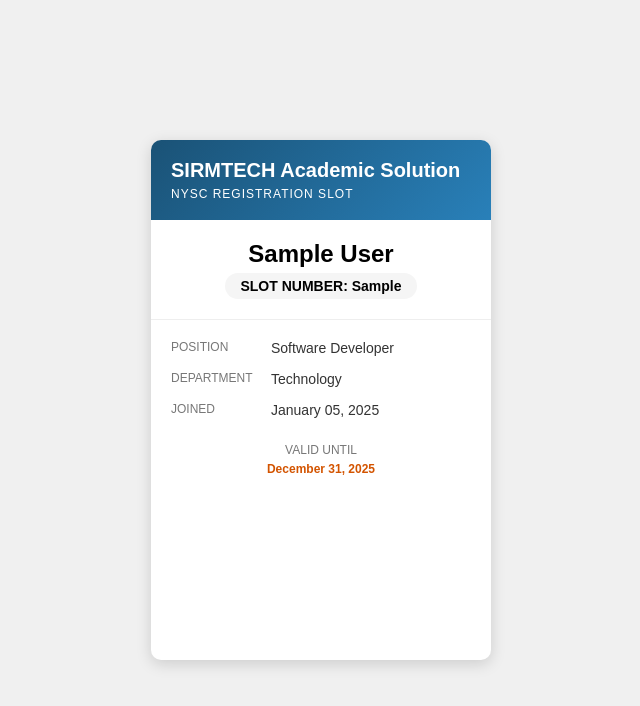
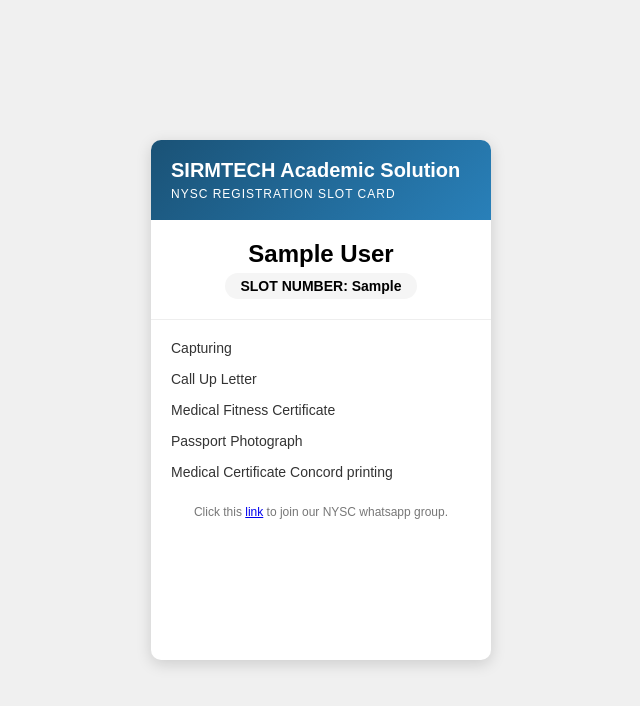
Before and after one commit to vbello-tech/Sirmtech, a Django app: template templates/nysc/slot_template.html in a window 1280 px wide. Shown: the top 706 px of the page, without its empty margins (319-959 px from the left). Run offline with Django 5.2, Linux system fonts and the light colour scheme; the template is opened without the code that fills it: values that come from a table or form of the project are taken from there, others are empty; tables that the repository leaves empty hold one stand-in row (values such as "Sample post").

Commit message:
git cache cleared

```diff
--- a/nysc/models.py
+++ b/nysc/models.py
@@ -67,18 +67,9 @@
         verbose_name="Medical Certificate Concord printing"
     )
     slot = models.SlugField()
+    amount = models.IntegerField(blank=True, null=True)
     payment_status = models.BooleanField(default=False)
     payment_id = models.CharField(max_length=20, blank=True, null=True)
-
-    def get_amount(self):
-        amount = s_c  # base charge (assuming it's always included)
-        if self.passport:
-            amount += p_p
-        if self.medical_certificate:
-            amount += m_p
-        if self.concord_printing:
-            amount += c_m_p
-        return amount
 
     def get_verify_payment(self):
         return reverse("nysc:verify", kwargs={
@@ -90,5 +81,18 @@
             'pk': self.pk,
         })
 
+    def save(self, *args, **kwargs):
+        amount = s_c  # base charge (assuming it's always included)
+        if self.passport:
+            amount += p_p
+        if self.medical_certificate:
+            amount += m_p
+        if self.concord_printing:
+            amount += c_m_p
+        self.amount = amount
+
+        # Call the parent save method
+        super().save(*args, **kwargs)
+
     def __str__(self):
         return f"{self.first_name} {self.last_name}"
--- a/sirmtech/settings/settings.py
+++ b/sirmtech/settings/settings.py
@@ -138,3 +138,7 @@
 # https://docs.djangoproject.com/en/5.1/ref/settings/#default-auto-field
 
 DEFAULT_AUTO_FIELD = 'django.db.models.BigAutoField'
+
+# paystack secrets
+PAYSTACK_PUBLIC_KEY = config("PAYSTACK_PUBLIC_KEY")
+PAYSTACK_SECRET_KEY = config("PAYSTACK_SECRET_KEY")
--- a/templates/nysc/order.html
+++ b/templates/nysc/order.html
@@ -154,8 +154,6 @@
 <body>
     <div class="email-container">
         <div class="header">
-            <!-- You can replace this with an actual logo if needed -->
-            <img src="{% static 'SIRMTECH-LOGO-PNG.png' %}" alt="Sirmtech Academy Solution" class="logo">
             <h1>NYSC Registration Confirmation</h1>
         </div>
 
@@ -198,7 +196,7 @@
             </div>
 
             <div class="total">
-                Total Amount Paid: ₦{{order.get_amount}}
+                Total Amount Paid: ₦{{order.amount}}
             </div>
 
             <div class="slot">
--- a/templates/nysc/slot_template.html
+++ b/templates/nysc/slot_template.html
@@ -126,12 +126,6 @@
             color: #777;
         }
 
-        .expiry-value {
-            font-weight: bold;
-            color: #d35400;
-            margin-top: 5px;
-        }
-
         .footer {
             position: absolute;
             bottom: 0;
@@ -143,19 +137,6 @@
             color: #888;
             border-top: 1px solid #eee;
         }
-
-        .barcode {
-            width: 80%;
-            height: 40px;
-            margin: 15px auto;
-            background: repeating-linear-gradient(
-                90deg,
-                #000,
-                #000 2px,
-                #fff 2px,
-                #fff 4px
-            );
-        }
     </style>
 </head>
 <body>
@@ -163,37 +144,45 @@
         <div class="header">
             <div class="header-content">
                 <div class="company-name">SIRMTECH Academic Solution</div>
-                <div class="card-type">NYSC registration Slot</div>
+                <div class="card-type">NYSC registration Slot Card</div>
             </div>
         </div>
 
         <div class="photo-section">
-<!--            <div class="photo-container">-->
-<!--                <div class="photo-placeholder">PHOTO</div>-->
-<!--            </div>-->
-            <h2> {{ order.first_name }} {{ order.last_name }} {{ order.other_name }}</h2>
+            <h2> {{ order }}</h2>
             <div class="id-number">SLOT NUMBER: {{ order.slot }}</div>
         </div>
 
         <div class="details-section">
-            <div class="detail-row">
-                <div class="detail-label">Position</div>
-                <div class="detail-value">Software Developer</div>
-            </div>
 
-            <div class="detail-row">
-                <div class="detail-label">Department</div>
-                <div class="detail-value">Technology</div>
-            </div>
-
-            <div class="detail-row">
-                <div class="detail-label">Joined</div>
-                <div class="detail-value">January 05, 2025</div>
-            </div>
+            {% if order.capturing %}
+                <div class="detail-row">
+                    <div class="detail-value">Capturing</div>
+                </div>
+            {% endif %}
+            {% if order.call_up %}
+                <div class="detail-row">
+                    <div class="detail-value">Call Up Letter</div>
+                </div>
+            {% endif %}
+            {% if order.medical_certificate %}
+                <div class="detail-row">
+                    <div class="detail-value">Medical Fitness Certificate</div>
+                </div>
+            {% endif %}
+            {% if order.passport %}
+                <div class="detail-row">
+                    <div class="detail-value">Passport Photograph</div>
+                </div>
+            {% endif %}
+            {% if order.concord_printing %}
+                    <div class="detail-row">
+                    <div class="detail-value">Medical Certificate Concord printing</div>
+                </div>
+            {% endif %}
 
             <div class="expiry">
-                <div>VALID UNTIL</div>
-                <div class="expiry-value">December 31, 2025</div>
+                <div>Click this <a href="#">link</a> to join our NYSC whatsapp group.</div>
             </div>
         </div>
 
```
Also changed, not shown: nysc/paystack.py (added, +27 -0 lines), nysc/views.py (+37 -21 lines), templates/nysc/payment.html (+25 -73 lines), templates/nysc/slotpdf.html (+21 -29 lines), nysc/migrations/0004_nysc_amount.py (added), nysc/migrations/0005_alter_nysc_amount.py (added).
